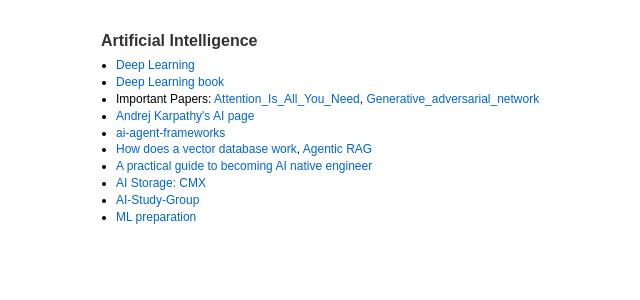
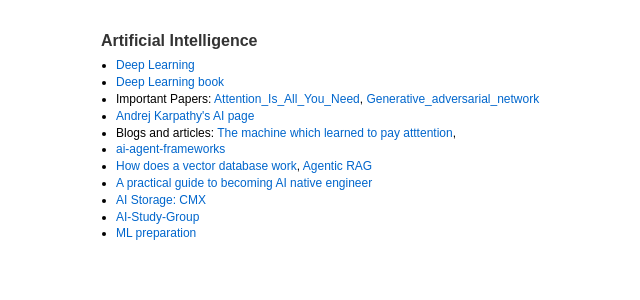
Before and after one commit to niraj17/niraj17.github.io, a Jekyll site: the page info/ai.html, which Jekyll copies as it is, in a window 1280 px wide. Shown: the top 300 px of the page, without its empty margins (154-794 px from the left). Built offline with Jekyll 4.4.1, drawn with Linux system fonts in a browser that asks for light colours.

Commit message:
Update ai.html

```diff
--- a/info/ai.html
+++ b/info/ai.html
@@ -99,6 +99,7 @@
 		 <li><a href=https://www.deeplearningbook.org/>Deep Learning book</a></li>
         <li>Important Papers: <a href=https://en.wikipedia.org/wiki/Attention_Is_All_You_Need>Attention_Is_All_You_Need</a>, <a href=https://en.wikipedia.org/wiki/Generative_adversarial_network>Generative_adversarial_network</a>
 		<li><a href=https://karpathy.ai/>Andrej Karpathy's AI page</a>
+		<li> Blogs and articles: <a href=https://x.com/_raghavdixit_/status/2077852405333373141>The machine which learned to pay atttention</a>,
 		<li><a href=https://www.geeksforgeeks.org/artificial-intelligence/ai-agent-frameworks/>ai-agent-frameworks</a></li>
 		 <li><a href=https://outcomeschool.com/blog/how-does-a-vector-database-work>How does a vector database work</a>, <a href=https://outcomeschool.com/blog/agentic-rag>Agentic RAG</a></li>
 		 <li><a href=https://blog.bytebytego.com/p/a-practical-guide-to-becoming-an>A practical guide to becoming AI native engineer</a></li>
```
